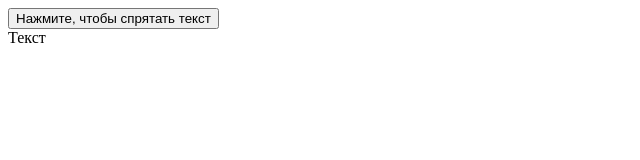
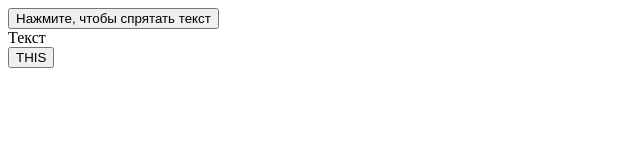
Before and after one commit to olga-forforce/learn_js, a plain HTML site: page index.html in a window 1280 px wide. Shown: the whole page, without its empty margins (0-640 px from the left). Drawn offline with Linux system fonts and the light colour scheme.

Commit message:
'HW12.08'

```diff
--- a/index.html
+++ b/index.html
@@ -12,6 +12,7 @@
 
 <input type="button" id="hider" value="Нажмите, чтобы спрятать текст">
 <div id="text">Текст</div>
+<button class="button" onclick="this.hidden=true">THIS</button>
 <script>
     let elem = document.getElementById('hider');
     elem.onclick = function (){
```
